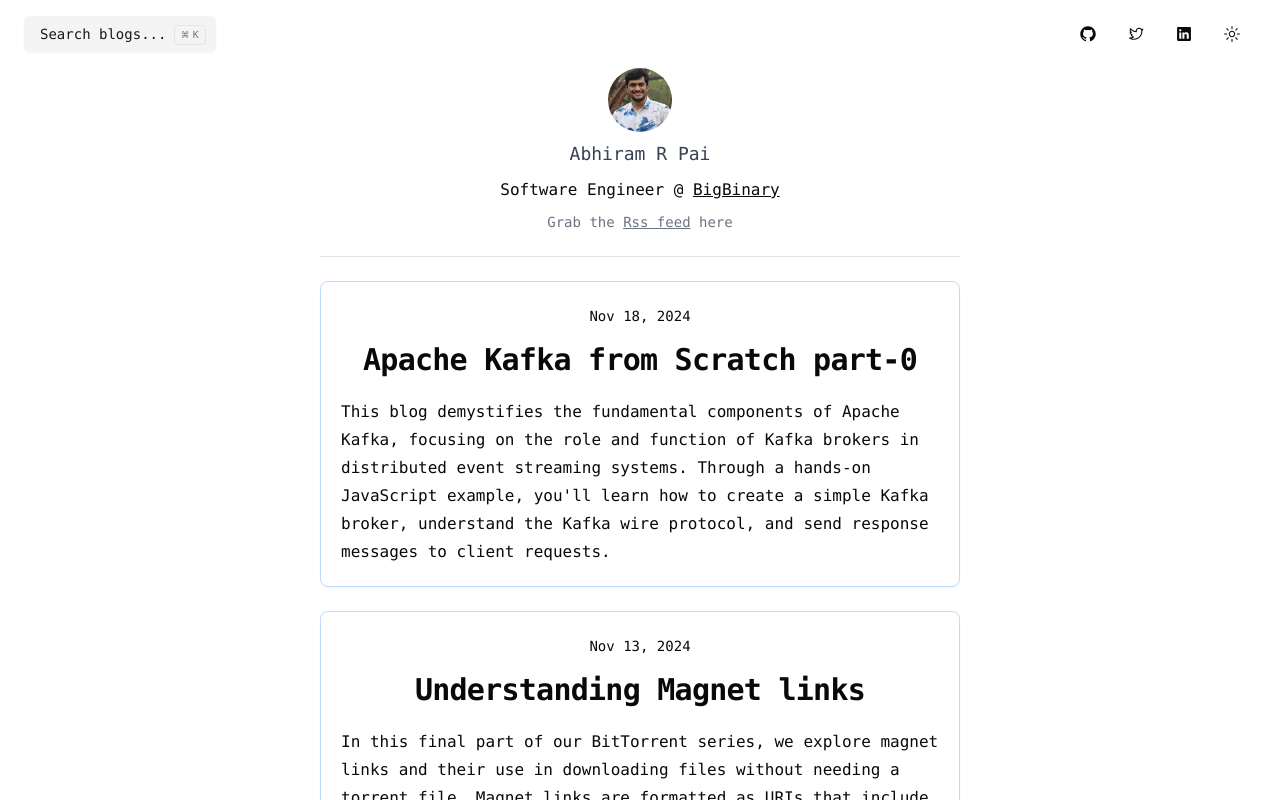
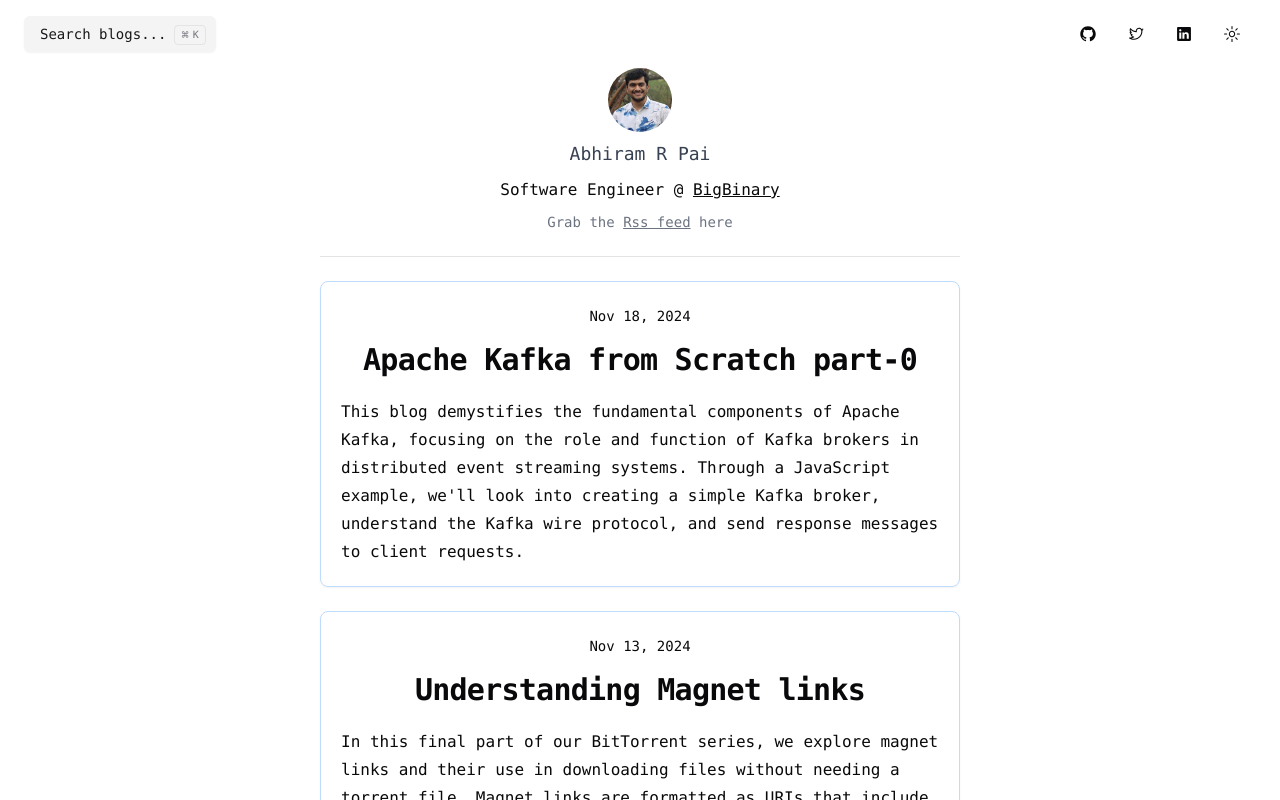
Before and after one commit to abhirampai/my_blog, a Next.js app: page / in a window 1280 px wide. Shown: the top 800 px of the page. Built offline with nearby package versions, Linux system fonts and the light colour scheme.

Commit message:
Update constants.js

```diff
--- a/src/app/page/constants.js
+++ b/src/app/page/constants.js
@@ -157,7 +157,7 @@ export const blogs = [
   }, {
     name: "Apache Kafka from Scratch part-0",
     summary:
-      "This blog demystifies the fundamental components of Apache Kafka, focusing on the role and function of Kafka brokers in distributed event streaming systems. Through a hands-on JavaScript example, you'll learn how to create a simple Kafka broker, understand the Kafka wire protocol, and send response messages to client requests.",
+      "This blog demystifies the fundamental components of Apache Kafka, focusing on the role and function of Kafka brokers in distributed event streaming systems. Through a JavaScript example, we'll look into creating a simple Kafka broker, understand the Kafka wire protocol, and send response messages to client requests.",
     publishedDate: "Nov 18, 2024",
     slug: "apache_kafka_from_scratch_part_0",
     keywords: [
```
